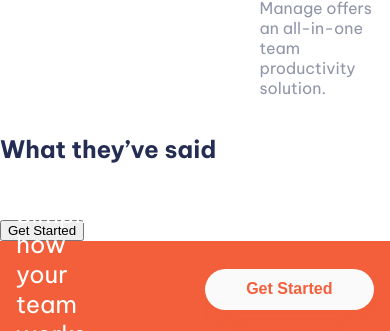
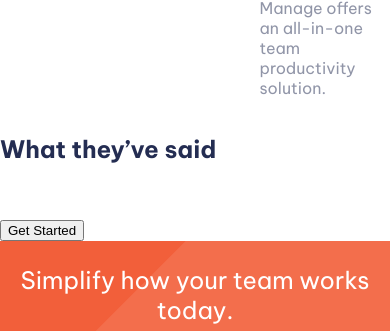
Before and after one commit to lutajpeters/manage-landing-page, a plain HTML site: page index.html in a window 390 px wide. Shown: the part 2069-2400 px from the top of the page. Drawn offline with Linux system fonts and the light colour scheme.

Commit message:
Section 4 - Call to action.
updated css styles for call to action section.

added background images as pseudo elements.

```diff
--- a/style.css
+++ b/style.css
@@ -42,7 +42,8 @@ body {
   color: var(--primary-dark-blue);
 }
 
-.container, .header__container {
+.container,
+.header__container {
   --max-width: 1110px;
   --padding: 2rem;
 
@@ -168,9 +169,24 @@ body {
 }
 
 .section__4 {
-  height: 6rem;
+  width: 100%;
+  min-height: 12rem;
   color: #fff;
+  position: relative;
+  isolation: isolate;
   background-color: var(--primary-bright-red);
+}
+
+.section__4::before {
+  content: "";
+  position: absolute;
+  z-index: -1;
+  inset: 0;
+  background-image: url("/public/bg-tablet-pattern.svg"),
+    url("/public/bg-tablet-pattern.svg");
+  background-position: -15rem -5rem, 70rem -45rem;
+  background-repeat: no-repeat;
+  opacity: 0.1;
 }
 
 .container__flex {
@@ -179,7 +195,7 @@ body {
   align-items: center;
 }
 
-.container__flex > div:last-child {
+.container__flex>div:last-child {
   text-align: end;
 }
 
@@ -193,9 +209,17 @@ body {
 }
 
 
+
 @media screen and (max-width: 50em) {
   .section__1 {
     flex-direction: column-reverse;
+  }
+  .container__flex {
+    flex-direction: column;
+  }
+  .section__4-text {
+    min-width: 100%;
+    text-align: center;
   }
 }
 
@@ -208,7 +232,9 @@ body {
 }
 
 @media screen and (max-width: 50em) {
-  .header__navigation, .navigation__button {
+
+  .header__navigation,
+  .navigation__button {
     display: none;
   }
 
```
